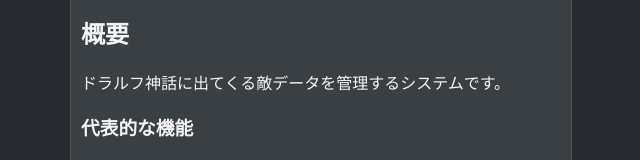
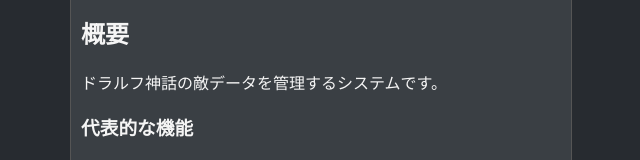
Before and after one commit to LyriDev/DralphMyth-EnemyData, a plain HTML site: page dist/login.html in a window 1280 px wide. Shown: the part 191-351 px from the top of the page, without its empty margins (319-959 px from the left). Drawn offline with Linux system fonts and the light colour scheme.

Commit message:
update login explanation

```diff
--- a/dist/login.html
+++ b/dist/login.html
@@ -15,7 +15,7 @@
       <div class="container-lg px-3 my-5 markdown-body">
         <h1 id="ドラルフ神話-戦闘データエディタ" class="markdown-title">ドラルフ神話<br>戦闘データエディタ</h1>
         <h2 id="概要">概要<a class="anchorjs-link " href="#概要" aria-label="Anchor" data-anchorjs-icon="" style="font: 1em / 1 anchorjs-icons; padding-left: 0.375em;"></a></h2>
-        <p>ドラルフ神話に出てくる敵データを管理するシステムです。</p>
+        <p>ドラルフ神話の敵データを管理するシステムです。</p>
         <h3 id="代表的な機能">代表的な機能<a class="anchorjs-link " href="#代表的な機能" aria-label="Anchor" data-anchorjs-icon="" style="font: 1em / 1 anchorjs-icons; padding-left: 0.375em;"></a></h3>
         <ul>
           <li>タグ付け・タグ検索機能</li>
```
